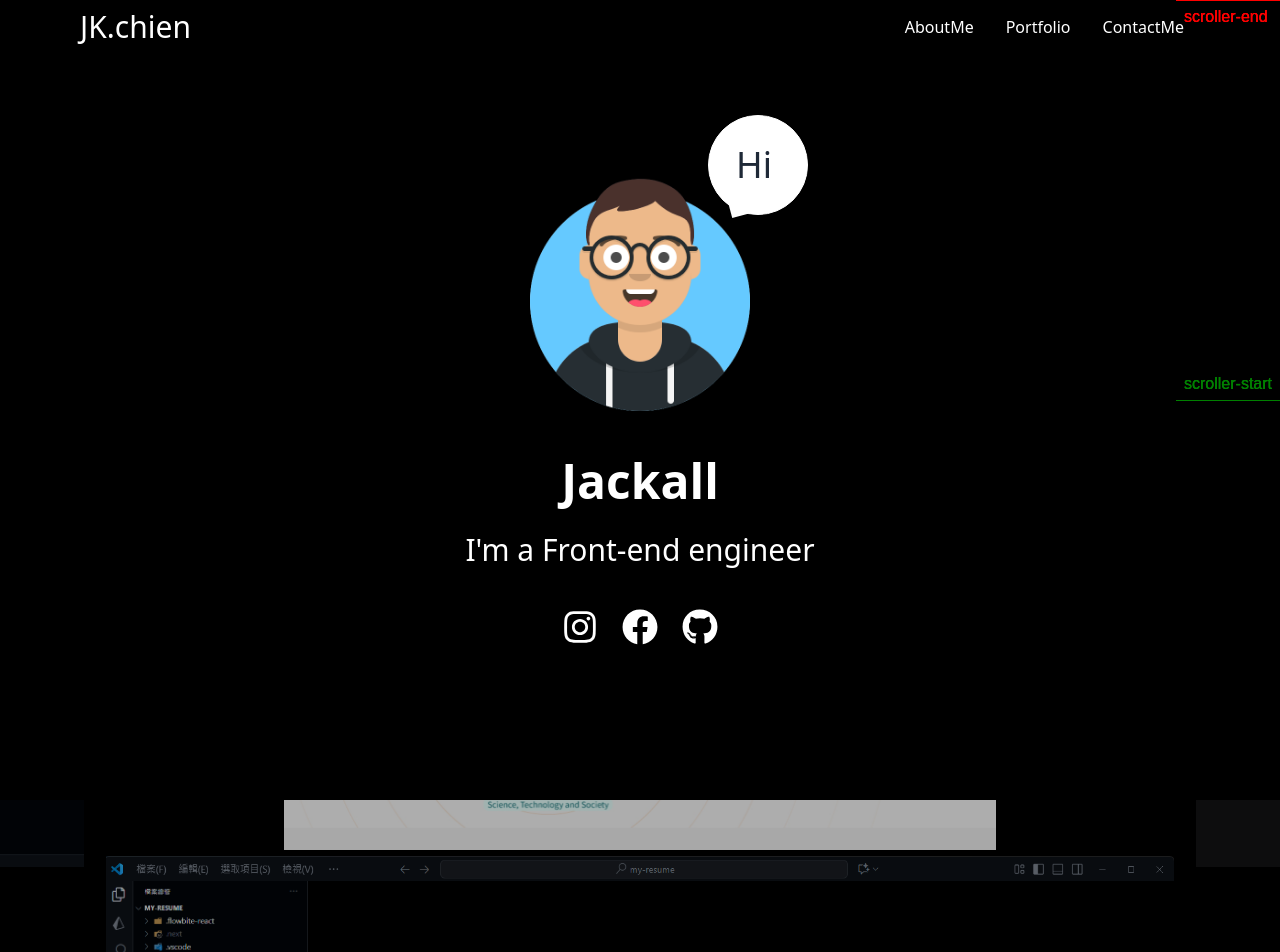
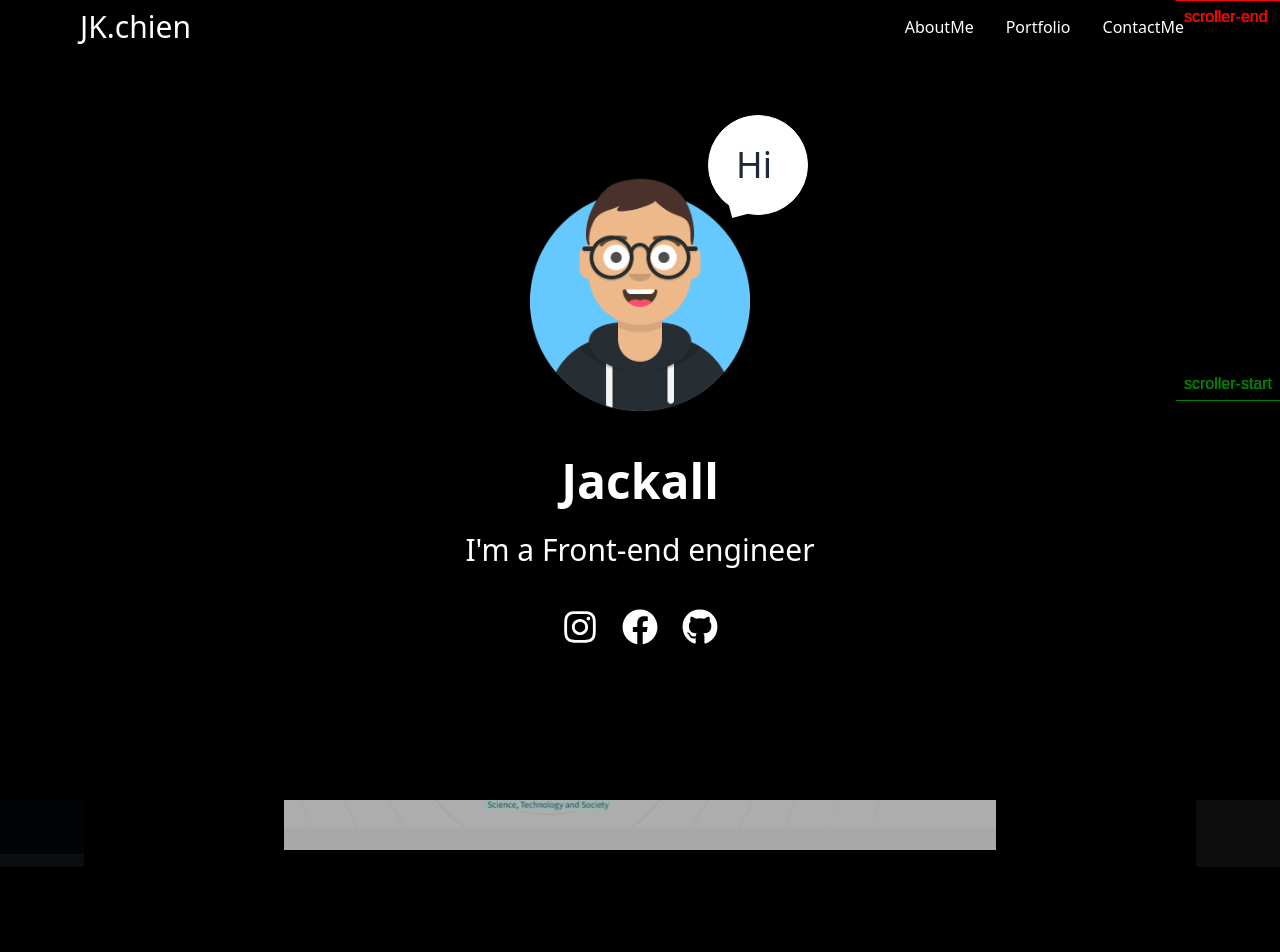
Before and after one commit to YuHsuanChien/my-resume, a Next.js app: page / in a window 1280 px wide. Shown: the top 952 px of the page. Built offline with nearby package versions, Linux system fonts and the light colour scheme.

Commit message:
feat: 使用 ResizeObserver 監聽圖片容器高度變化，優化動畫效果

```diff
--- a/src/app/components/home/portfolio.tsx
+++ b/src/app/components/home/portfolio.tsx
@@ -95,8 +95,6 @@ export default function Portfolio() {
       // 安全檢查：如果元素不存在就不執行
       if (!middlePic || !el || !wrapperEl) return;
 
-      console.log('🔄 動畫重新執行，視窗尺寸：', windowSize);
-
       // ==================== 動畫設置開始 ====================
 
       // 📏 步驟 1: 測量容器的原始尺寸
@@ -126,14 +124,30 @@ export default function Portfolio() {
       const vsSide = document.createElement('img');
       const vsFoot = document.createElement('img');
       vsHead.src = '/portfolio/vscode_head.png';
-			vsHead.className = 'w-full flex-shrink-0';
+      vsHead.className = 'w-full flex-shrink-0';
       vsSide.src = '/portfolio/vscode_sidebar.png';
-			vsSide.className = 'h-[calc(100%-53px)]';
       vsFoot.src = '/portfolio/vscode_footer.png';
-			vsFoot.className = 'w-full flex-shrink-0';
+      vsFoot.className = 'w-full flex-shrink-0';
       newDiv.appendChild(vsHead);
       newDiv.appendChild(vsSide);
       newDiv.appendChild(vsFoot);
+
+      // ✨ 使用 ResizeObserver 監聽高度變化
+      const updateSideHeight = () => {
+        const headHeight = vsHead.offsetHeight;
+        const footHeight = vsFoot.offsetHeight;
+        const containerHeight = newDiv.offsetHeight;
+        const remainingHeight = containerHeight - headHeight - footHeight;
+        vsSide.style.height = `${remainingHeight}px`;
+      };
+
+      const observer = new ResizeObserver(() => {
+        updateSideHeight();
+      });
+
+      observer.observe(vsHead);
+      observer.observe(vsFoot);
+      observer.observe(newDiv);
 
       // 🎨 步驟 6: 設置遮罩的初始尺寸（比格子大兩倍）
       gsap.set('.newDiv', {
@@ -144,6 +158,9 @@ export default function Portfolio() {
       // 👻 步驟 7: 隱藏中間的圖片，顯示遮罩文字
       gsap.set(middlePic, { opacity: 0 });
       gsap.set('.newSpanEl', { opacity: 1 });
+      gsap.set(vsHead, { y: '-100%' });
+      gsap.set(vsSide, { x: '-100%' });
+      gsap.set(vsFoot, { y: '100%' });
 
       // 🎬 步驟 8: 創建時間軸動畫（主要的滾動動畫）
       const tl = gsap.timeline({
@@ -165,20 +182,14 @@ export default function Portfolio() {
         columnGap: '35px',
         width: rectBefore.width,
         height: rectBefore.height,
-        onComplete: () => {
-          // 動畫完成後的回調
-          const finalRect = middlePic.getBoundingClientRect();
-          console.log('✅ 動畫完成後的實際格子尺寸：', finalRect);
-        },
       })
         .to(
-          '.newSpanEl',
+          [vsHead, vsSide, vsFoot],
           {
-            // 動畫 2: 文字淡出（與動畫 1 重疊 0.4 秒）
-            opacity: 0,
-            duration: 0.5,
+						x: '0%',
+						y: '0%',
           },
-          -0.4, // 負數表示提前開始（重疊）
+          -0.8, // 負數表示提前開始（重疊）
         )
         .to(
           '.newDiv',
@@ -234,6 +245,9 @@ export default function Portfolio() {
         if (dynamicDiv) {
           dynamicDiv.remove();
         }
+
+        // 移除監聽器
+        observer.disconnect();
       };
     },
     {
```
